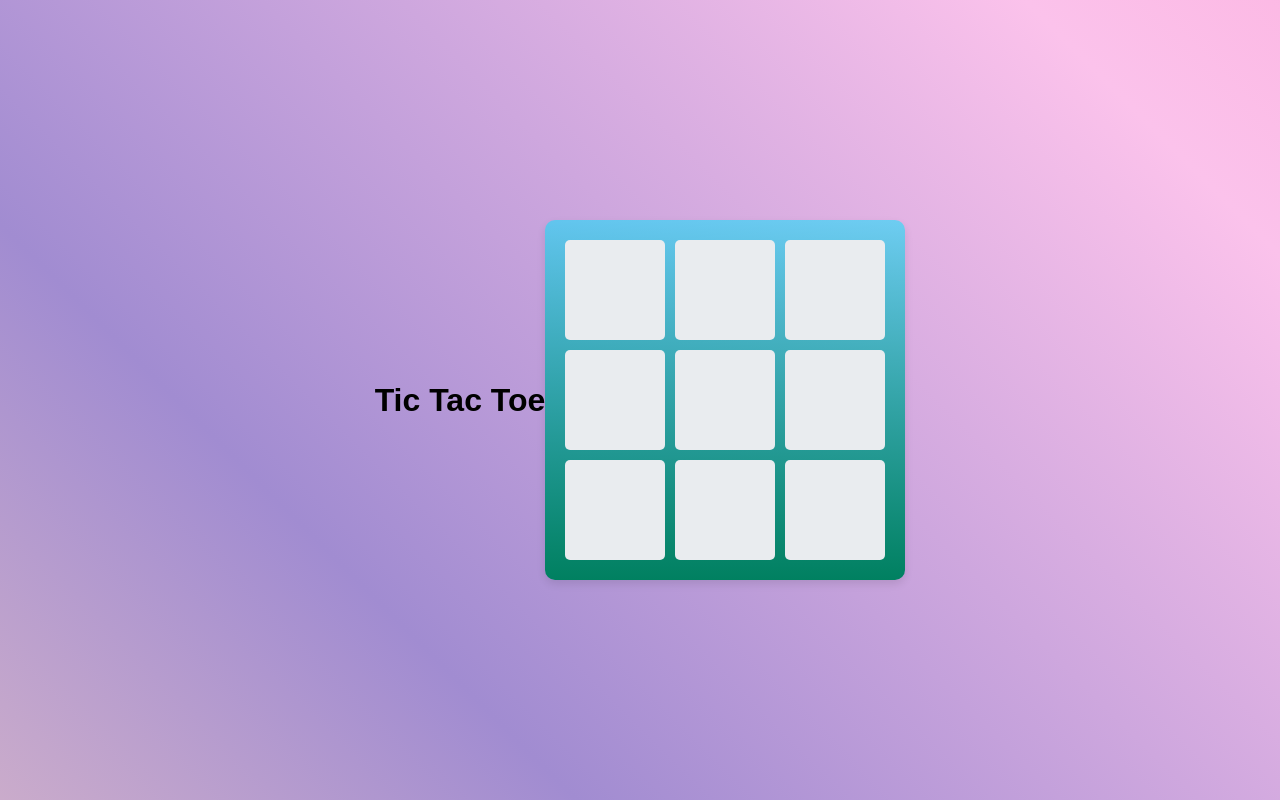
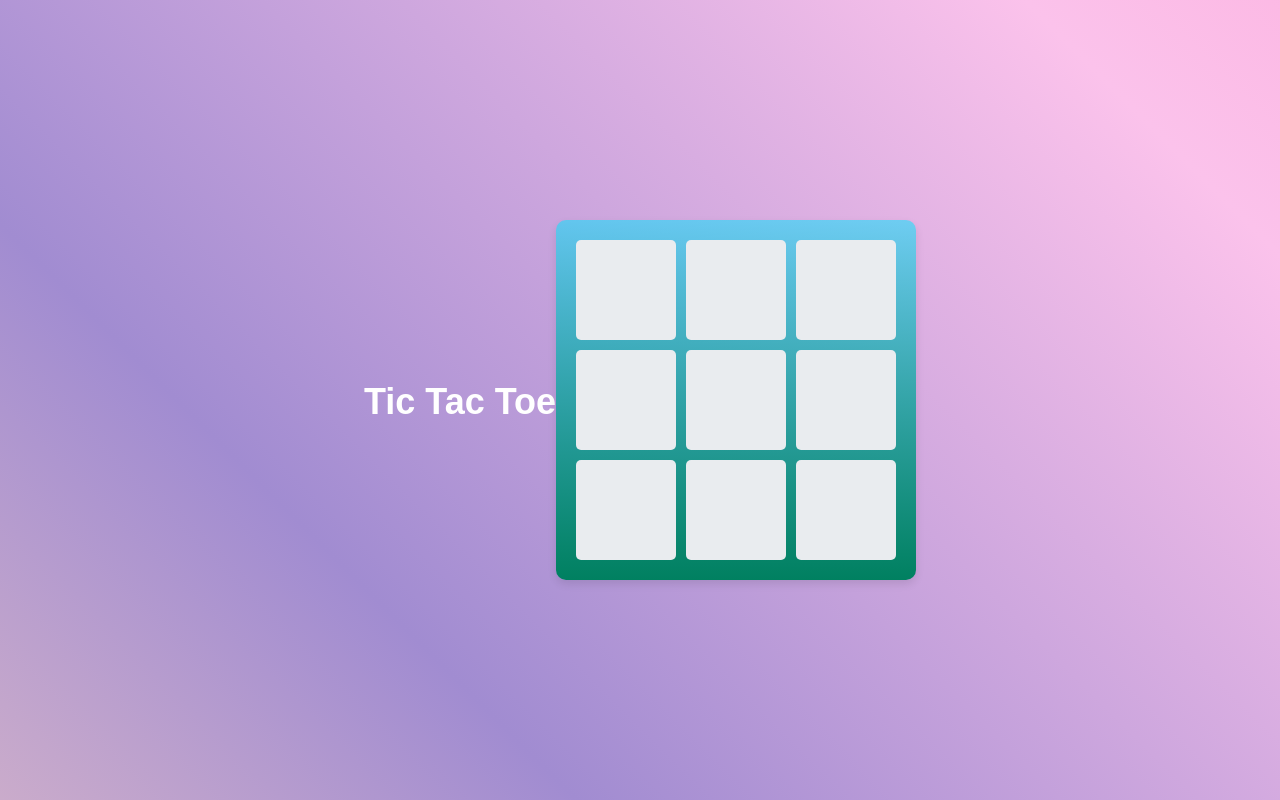
Before and after one commit to akshitm7/AkkiProject1, a plain HTML site: page index.html in a window 1280 px wide. Drawn offline with Linux system fonts and the light colour scheme.

Commit message:
Update styles.css

```diff
--- a/styles.css
+++ b/styles.css
@@ -22,7 +22,12 @@ body {
     margin: 0;
 }
 
-
+.heading {
+    color: white;
+    text-align: center;
+    font-size: 36px;
+    margin-bottom: 20px;
+}
 
 .container {
     background-image:linear-gradient(to bottom ,rgba(0, 229, 255, 0.514),rgb(0, 128, 96));
```
